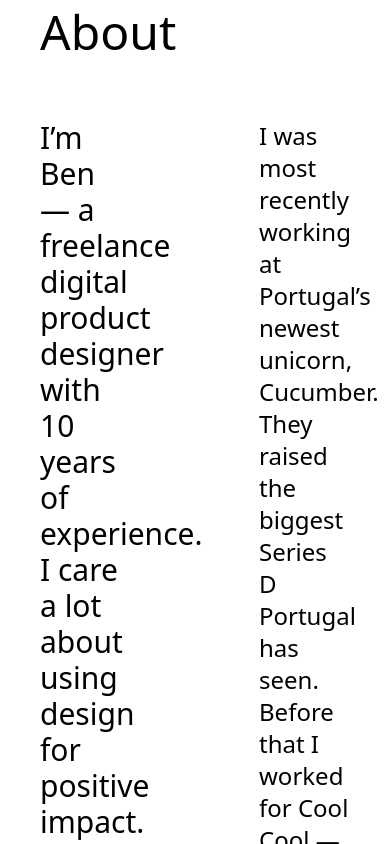
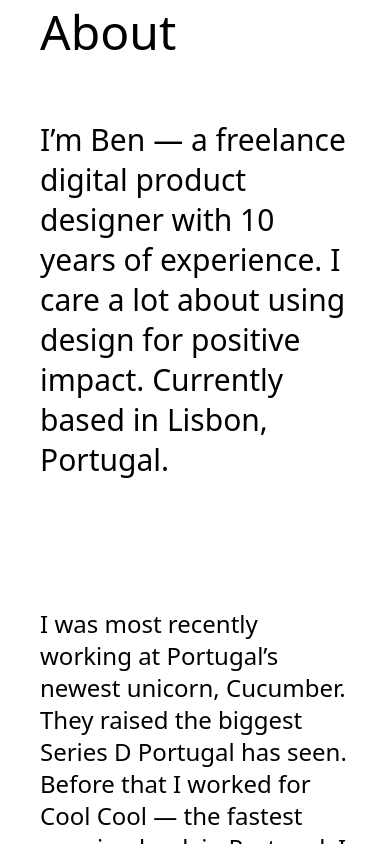
Before and after one commit to marufshafique/portfolio-sv, a SvelteKit app: page / in a window 390 px wide. Shown: the part 4380-5224 px from the top of the page. Built offline with nearby package versions, Linux system fonts and the light colour scheme.

Commit message:
refactor

```diff
--- a/src/components/About.svelte
+++ b/src/components/About.svelte
@@ -7,9 +7,9 @@
 	<Container>
 		<SectionHeader title="About" />
 
-		<div class="mt-16 grid grid-cols-2 gap-32">
+		<div class="mt-16 grid gap-32 lg:grid-cols-2">
 			<div>
-				<p class="text-3xl font-medium">
+				<p class="text-3xl font-medium leading-10">
 					I’m Ben — a freelance digital product designer with 10 years of experience. I care a lot
 					about using design for positive impact. Currently based in Lisbon, Portugal.
 				</p>
--- a/src/components/Writings.svelte
+++ b/src/components/Writings.svelte
@@ -1,7 +1,6 @@
 <script lang="ts">
 	import BlogPost from './BlogPost.svelte';
 	import Container from './Container.svelte';
-	import HorizontalLine from './HorizontalLine.svelte';
 	import SectionHeader from './SectionHeader.svelte';
 
 	const blog_posts = [
```
